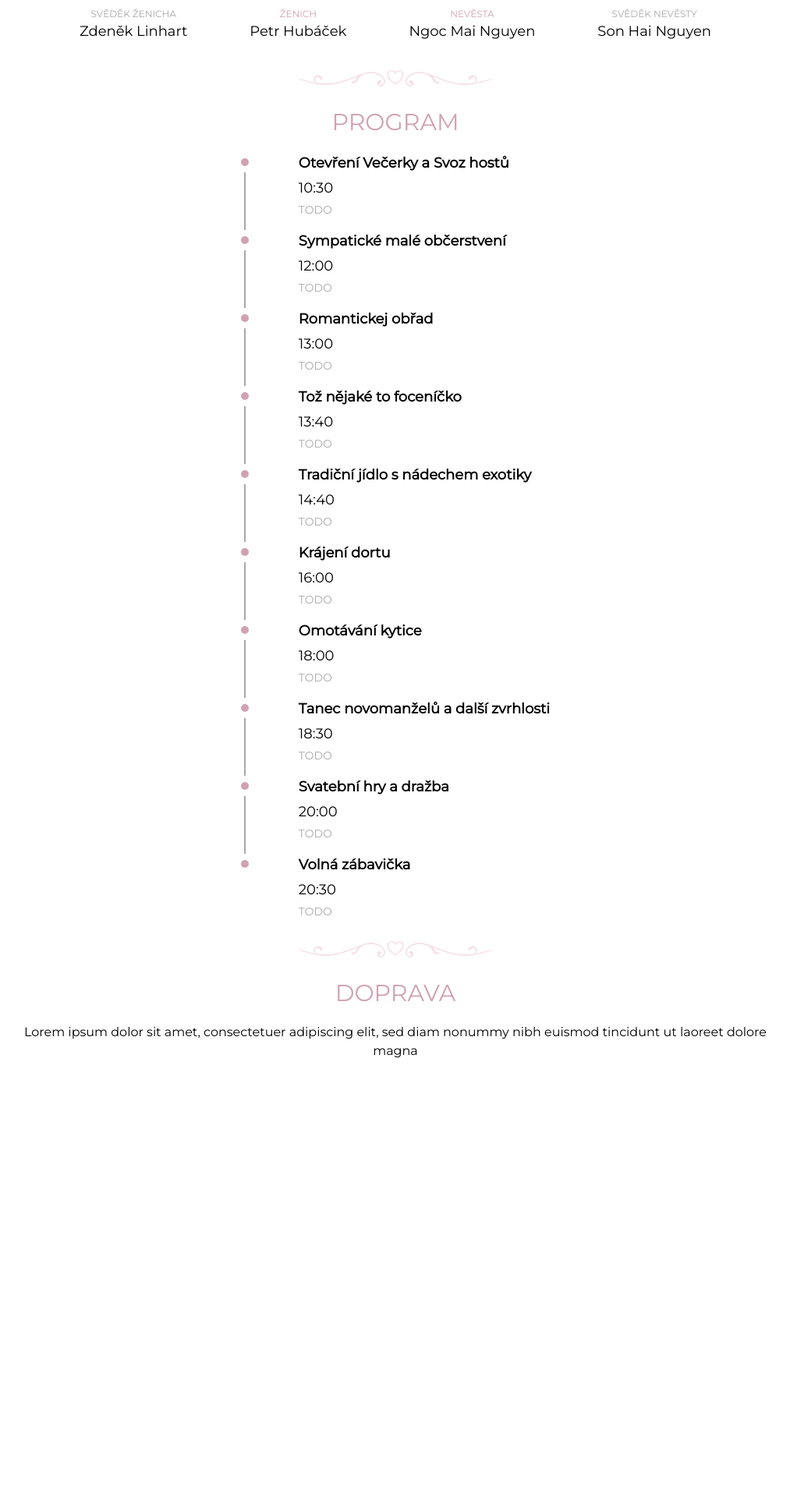
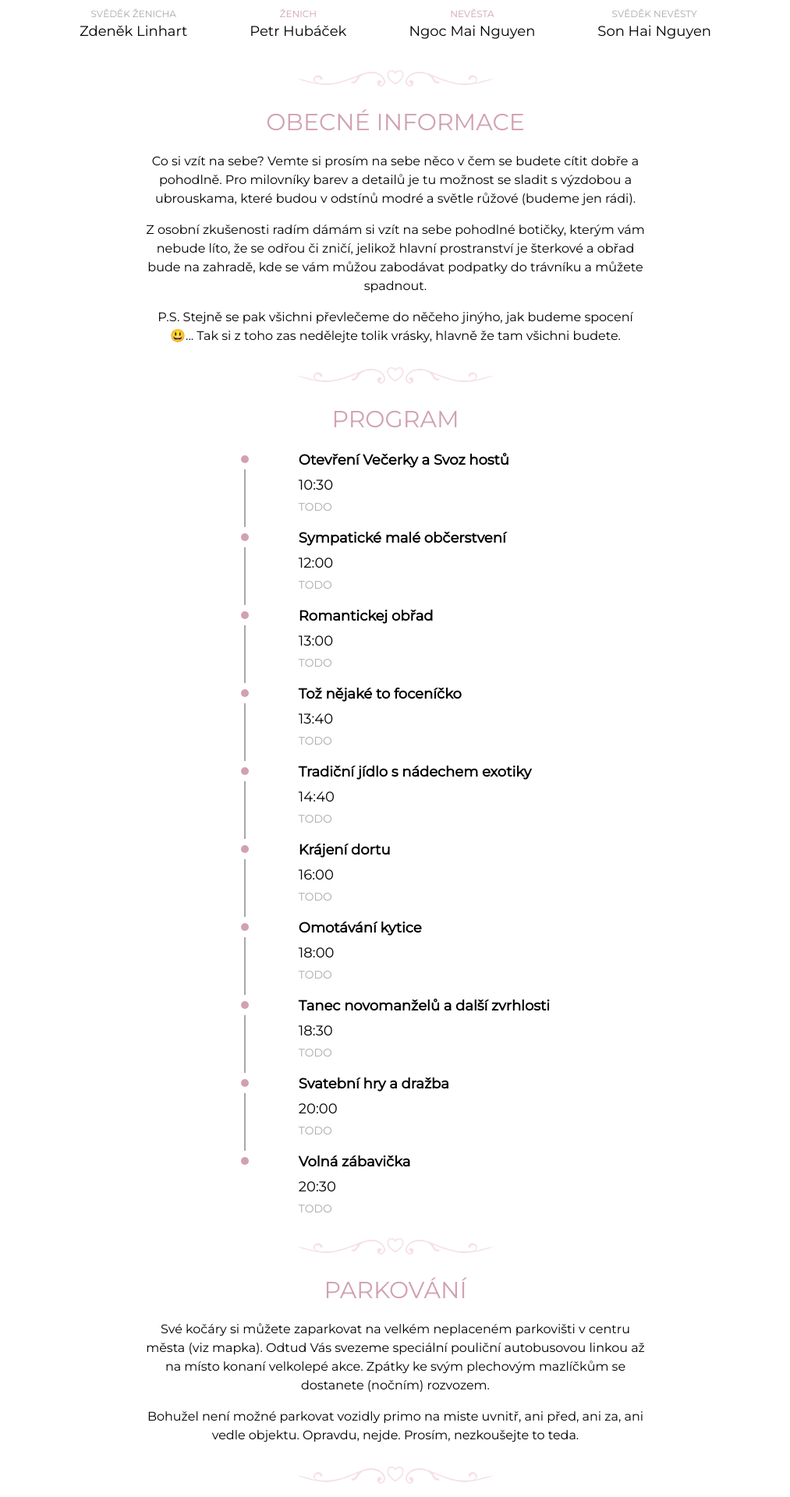
Before and after one commit to essare-rimaz/wedding-web, a Nuxt app: page / in a window 1280 px wide. Shown: the part 1540-3460 px from the top of the page at 78% size, without its empty margins (133-1146 px from the left). Before the commit the page ends 2916 px from the top, so only its background shows below. Built offline with nearby package versions, Linux system fonts and the light colour scheme.

Commit message:
Add more content

```diff
--- /dev/null
+++ b/components/TextContent.vue
@@ -0,0 +1,21 @@
+<template>
+  <p class="font-montserrat tracking-[0.10em] font-light text-black mb-4 text-center w-3/4 lg:w-1/2">
+    {{ text }}
+  </p>
+</template>
+
+<script>
+export default {
+  name: 'TextContent',
+  props: {
+    text: {
+      type: String,
+      default: ''
+    }
+  }
+}
+</script>
+
+<style scoped>
+
+</style>
--- a/pages/index.vue
+++ b/pages/index.vue
@@ -7,12 +7,30 @@
     <SplitElement />
     <CastingList />
     <SplitElement />
+
+    <SectionTitle text="Obecné informace" />
+    <TextContent
+      text="Co si vzít na sebe? Vemte si prosím na sebe něco v čem se budete cítit dobře a pohodlně. Pro milovníky barev a detailů je tu možnost se sladit s výzdobou a ubrouskama, které budou v odstínů modré a světle růžové (budeme jen rádi)."
+    />
+    <TextContent
+      text="Z osobní zkušenosti radím dámám si vzít na sebe pohodlné botičky, kterým vám nebude líto, že se odřou či zničí, jelikož hlavní prostranství je šterkové a obřad bude na zahradě, kde se vám můžou zabodávat podpatky do trávníku a můžete spadnout."
+    />
+
+    <TextContent
+      text="P.S. Stejně se pak všichni převlečeme do něčeho jinýho, jak budeme spocení 😃... Tak si z toho zas nedělejte tolik vrásky, hlavně že tam všichni budete."
+    />
+    <SplitElement />
+
     <ProgramList :program-items="weddingProgram" />
     <SplitElement />
-    <SectionTitle text="Doprava" />
-    <p class="font-montserrat tracking-[0.10em] font-light text-black mb-4 text-center w-3/4">
-      Lorem ipsum dolor sit amet, consectetuer adipiscing elit, sed diam nonummy nibh euismod tincidunt ut laoreet dolore magna
-    </p>
+    <SectionTitle text="Parkování" />
+    <TextContent
+      text="Své kočáry si můžete zaparkovat na velkém neplaceném parkovišti v centru města (viz mapka). Odtud Vás svezeme speciální pouliční autobusovou linkou až na místo konaní velkolepé akce. Zpátky ke svým plechovým mazlíčkům se dostanete (nočním) rozvozem."
+    />
+    <TextContent
+      text="Bohužel není možné parkovat vozidly primo na miste uvnitř, ani před, ani za, ani vedle objektu. Opravdu, nejde. Prosím, nezkoušejte to teda."
+    />
+    <SplitElement />
   </div>
 </template>
 
```
